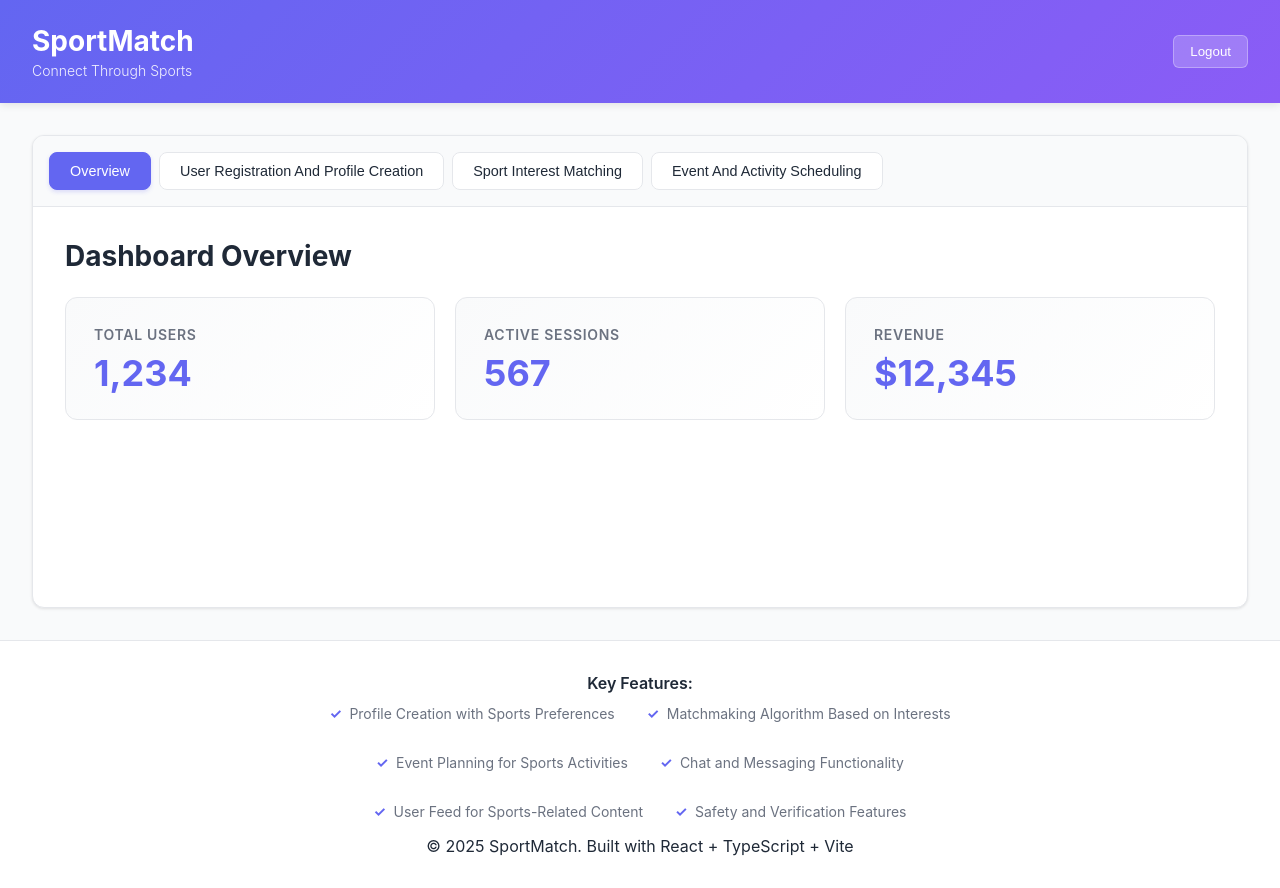
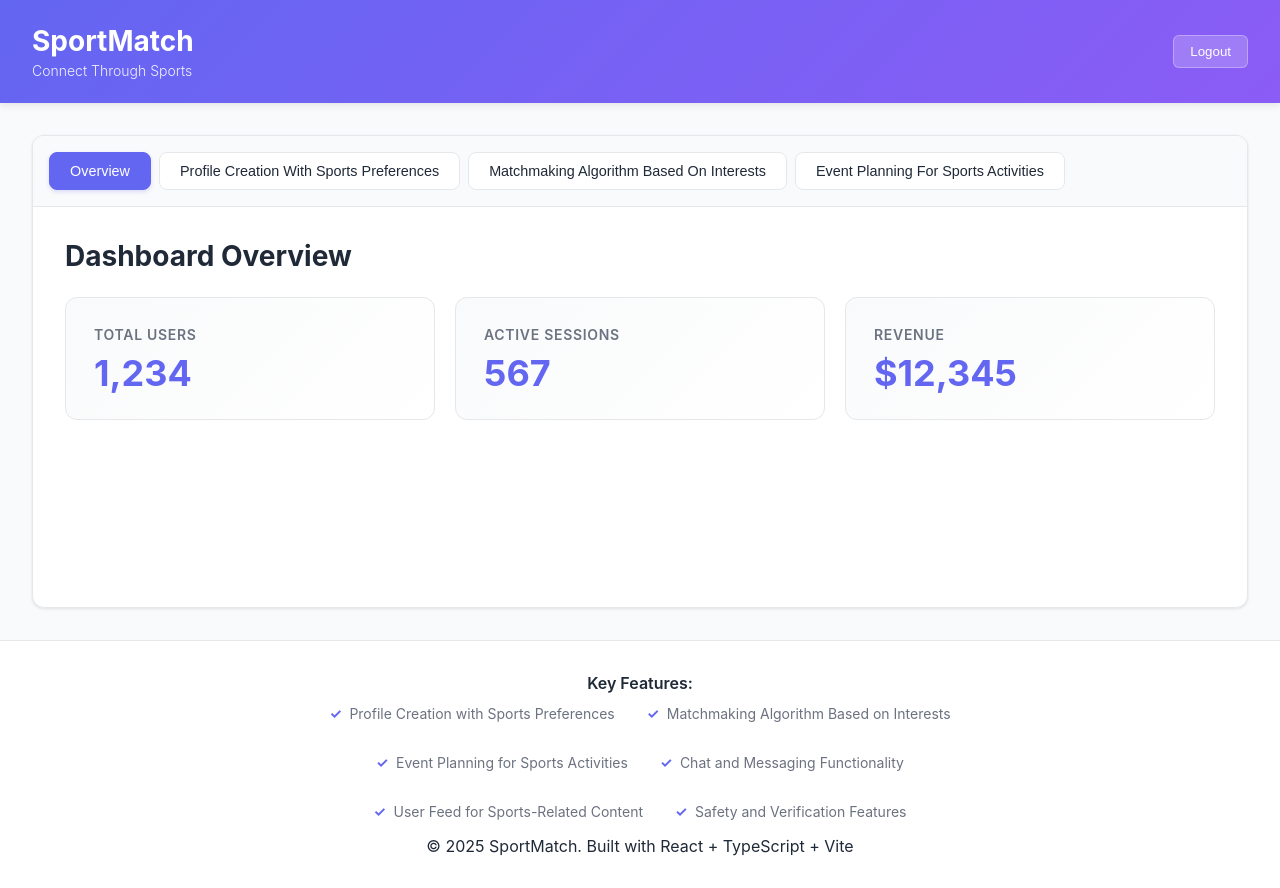
Before and after one commit to playworks93/sportmatch-landing-app, a React (Vite) app: page / in a window 1280 px wide. Both pictures are taken after typing "name@example.com", "Sample123" into the empty fields and a click on the button "Sign In". Built offline with nearby package versions, Linux system fonts and the light colour scheme.

Commit message:
Add src/components/Dashboard.tsx

```diff
--- a/src/components/Dashboard.tsx
+++ b/src/components/Dashboard.tsx
@@ -15,22 +15,22 @@ const Dashboard = (props: DashboardProps) => {
           Overview
         </button>
         <button
-          className={activeTab === 'user_registration_and_profile_creation' ? 'active' : ''}
-          onClick={() => setActiveTab('user_registration_and_profile_creation')}
+          className={activeTab === 'profile_creation_with_sports_preferences' ? 'active' : ''}
+          onClick={() => setActiveTab('profile_creation_with_sports_preferences')}
         >
-          User Registration And Profile Creation
+          Profile Creation With Sports Preferences
         </button>
         <button
-          className={activeTab === 'sport_interest_matching' ? 'active' : ''}
-          onClick={() => setActiveTab('sport_interest_matching')}
+          className={activeTab === 'matchmaking_algorithm_based_on_interests' ? 'active' : ''}
+          onClick={() => setActiveTab('matchmaking_algorithm_based_on_interests')}
         >
-          Sport Interest Matching
+          Matchmaking Algorithm Based On Interests
         </button>
         <button
-          className={activeTab === 'event_and_activity_scheduling' ? 'active' : ''}
-          onClick={() => setActiveTab('event_and_activity_scheduling')}
+          className={activeTab === 'event_planning_for_sports_activities' ? 'active' : ''}
+          onClick={() => setActiveTab('event_planning_for_sports_activities')}
         >
-          Event And Activity Scheduling
+          Event Planning For Sports Activities
         </button>
       </nav>
 
@@ -55,24 +55,24 @@ const Dashboard = (props: DashboardProps) => {
           </div>
         )}
 
-        {activeTab === 'user_registration_and_profile_creation' && (
+        {activeTab === 'profile_creation_with_sports_preferences' && (
           <div className="tab-content">
-            <h2>User Registration and Profile Creation</h2>
-            <p>Manage your user registration and profile creation here.</p>
+            <h2>Profile Creation with Sports Preferences</h2>
+            <p>Manage your profile creation with sports preferences here.</p>
           </div>
         )}
 
-        {activeTab === 'sport_interest_matching' && (
+        {activeTab === 'matchmaking_algorithm_based_on_interests' && (
           <div className="tab-content">
-            <h2>Sport Interest Matching</h2>
-            <p>Manage your sport interest matching here.</p>
+            <h2>Matchmaking Algorithm Based on Interests</h2>
+            <p>Manage your matchmaking algorithm based on interests here.</p>
           </div>
         )}
 
-        {activeTab === 'event_and_activity_scheduling' && (
+        {activeTab === 'event_planning_for_sports_activities' && (
           <div className="tab-content">
-            <h2>Event and Activity Scheduling</h2>
-            <p>Manage your event and activity scheduling here.</p>
+            <h2>Event Planning for Sports Activities</h2>
+            <p>Manage your event planning for sports activities here.</p>
           </div>
         )}
       </div>
```
